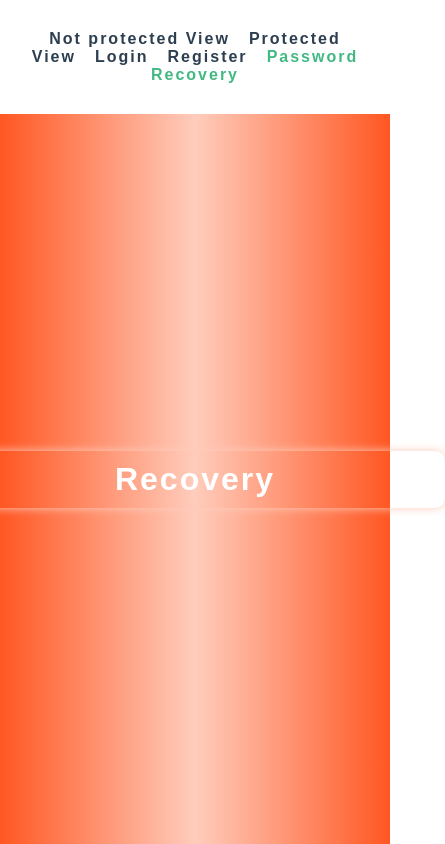
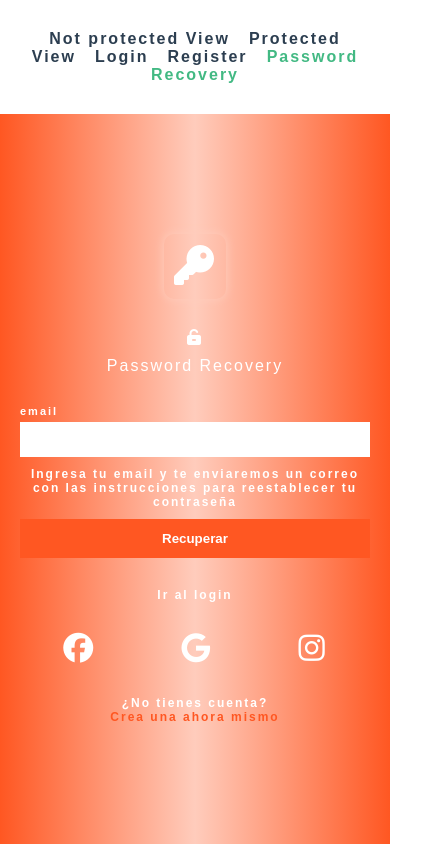
Before and after one commit to cristi4ndev/practicaVue1, a Vue app in the folder practica1vue/: page /password-recovery in a window 390 px wide. Shown: the whole page, 445 px wide, since content can reach past the window. Built offline with nearby package versions, Linux system fonts and the light colour scheme.

Commit message:
recovery view

```diff
--- a/practica1vue/src/interfaces/auth.ts
+++ b/practica1vue/src/interfaces/auth.ts
@@ -10,3 +10,7 @@ export interface IRegisterRequest{
     surname: String
 
 }
+export interface IRecoveryRequest{
+    email: String,
+
+}
--- a/practica1vue/src/views/login/RecoveryPasswordView.vue
+++ b/practica1vue/src/views/login/RecoveryPasswordView.vue
@@ -1,15 +1,70 @@
 <template>
     <div id="login-form-container">
-        <h1>Recovery</h1>
+        <HeaderFormLogo icon="fa-solid fa-key" />
+        <SubHeader icon="fa-solid fa-unlock-keyhole" text="Password Recovery" />
+        <PostForm @submit.prevent="recoveryPetition">
+            <InputTextFormGroup label='email' name="user" type="email" @returnValue="getValues" />
+            <LittleInfo text="Ingresa tu email y te enviaremos un correo con las instrucciones para reestablecer tu contraseña" />
+            <SubmitFormButton value="Recuperar" />
+        </PostForm>
+        <router-link :to="{ name: 'login' }">
+            <LittleInfo text="Ir al login" />
+        </router-link>
+
+        <SocialLogin />
+        <div class="flex-col">
+            <LittleInfo text="¿No tienes cuenta?" />
+            <router-link :to="{ name: 'register' }">
+                <LittleInfo accent="true" text="Crea una ahora mismo" />
+            </router-link>
+
+        </div>
     </div>
 </template>
 
 <script lang="ts" setup>
+import { useAuthStore } from "@/store/auth";
+import HeaderFormLogo from "@/components/forms/HeaderFormLogo.vue";
+import SubHeader from "@/components/forms/SubHeader.vue";
+import PostForm from "@/components/forms/PostForm.vue";
+import InputTextFormGroup from "@/components/forms/InputTextFormGroup.vue";
+import { ref, Ref } from "vue";
+import SubmitFormButton from "@/components/forms/SubmitFormButton.vue";
+import LittleInfo from "@/components/forms/LittleInfo.vue";
+import SocialLogin from "@/components/forms/SocialLogin.vue";
+import { IRecoveryRequest } from "@/interfaces/auth";
 
+
+// const store = useAuthStore()
+let array: Array<string> = Array(1)
+let recoveryRequest:IRecoveryRequest = {
+    email: '',
+}
+let email = ''
+
+function getValues(input: any) {
+
+    for (let index = 0; index < array.length; index++) {
+        if (input.name == "user") {
+
+            email = input.value
+        }
+
+    }
+    array = [email]
+
+    recoveryRequest.email =array[0]
+
+    console.log(recoveryRequest)
+
+}
+const recoveryPetition = () => {
+    console.log("petición de recuperación", recoveryRequest)
+}
 </script>
 
 <style scoped>
-#login-form-container{
+#login-form-container {
     display: flex;
     flex-direction: column;
     justify-content: space-evenly;
@@ -22,4 +77,13 @@
 
 
 }
+/**************Media Queries**************/
+@media screen and (max-width: 600px) {
+
+
+    #login-form-container {
+      width: 100%;
+      box-shadow:0px 0px 0px 0px;
+    }
+  }
 </style>
--- a/practica1vue/src/views/login/RegisterView.vue
+++ b/practica1vue/src/views/login/RegisterView.vue
@@ -1,6 +1,6 @@
 <template>
     <div id="login-form-container">
-        <HeaderFormLogo icon="fa-solid fa-id-card" />
+        <HeaderFormLogo cicon="fa-solid fa-id-card" />
         <SubHeader icon="fa-solid fa-user-plus" text="new user" />
         <PostForm @submit.prevent="registerPetition">
             <InputTextFormGroup label='name' name="name" type="text" @returnValue="getValues" />
```
